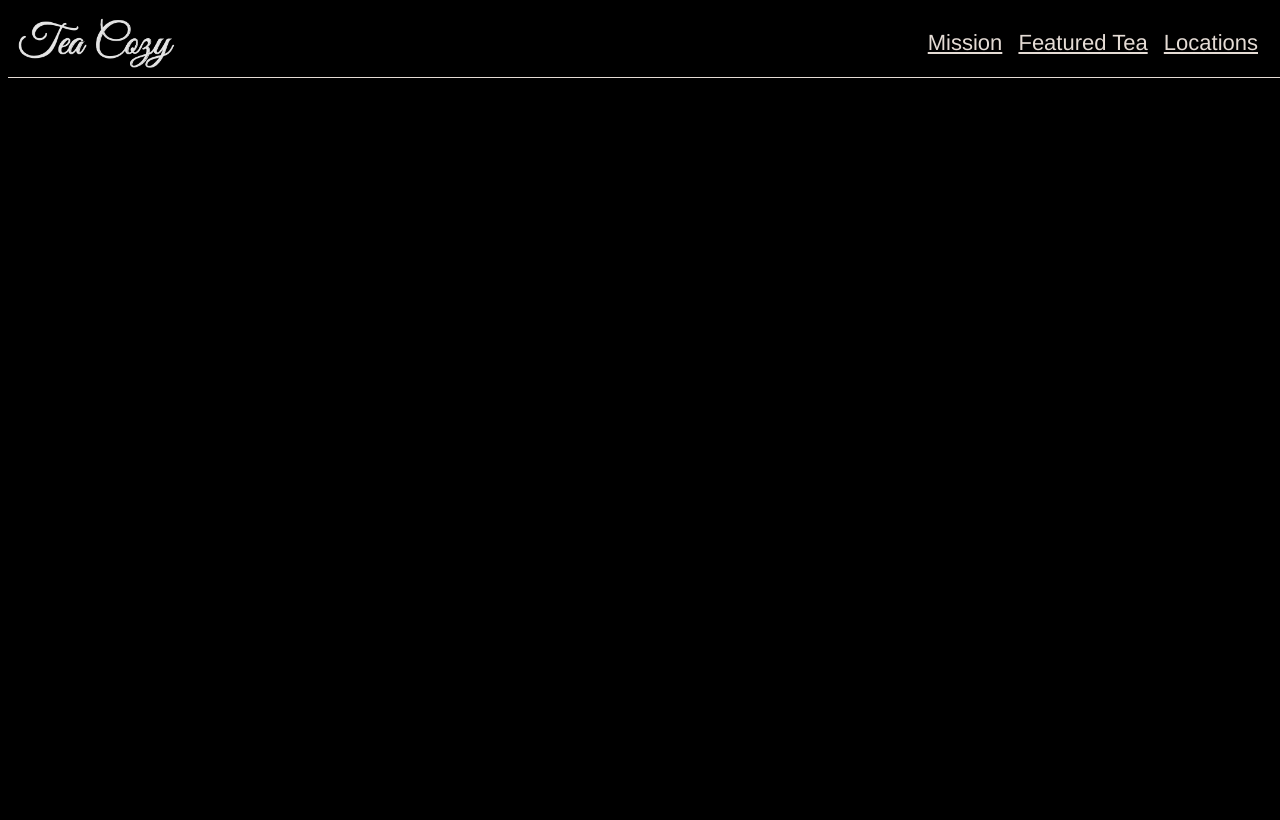
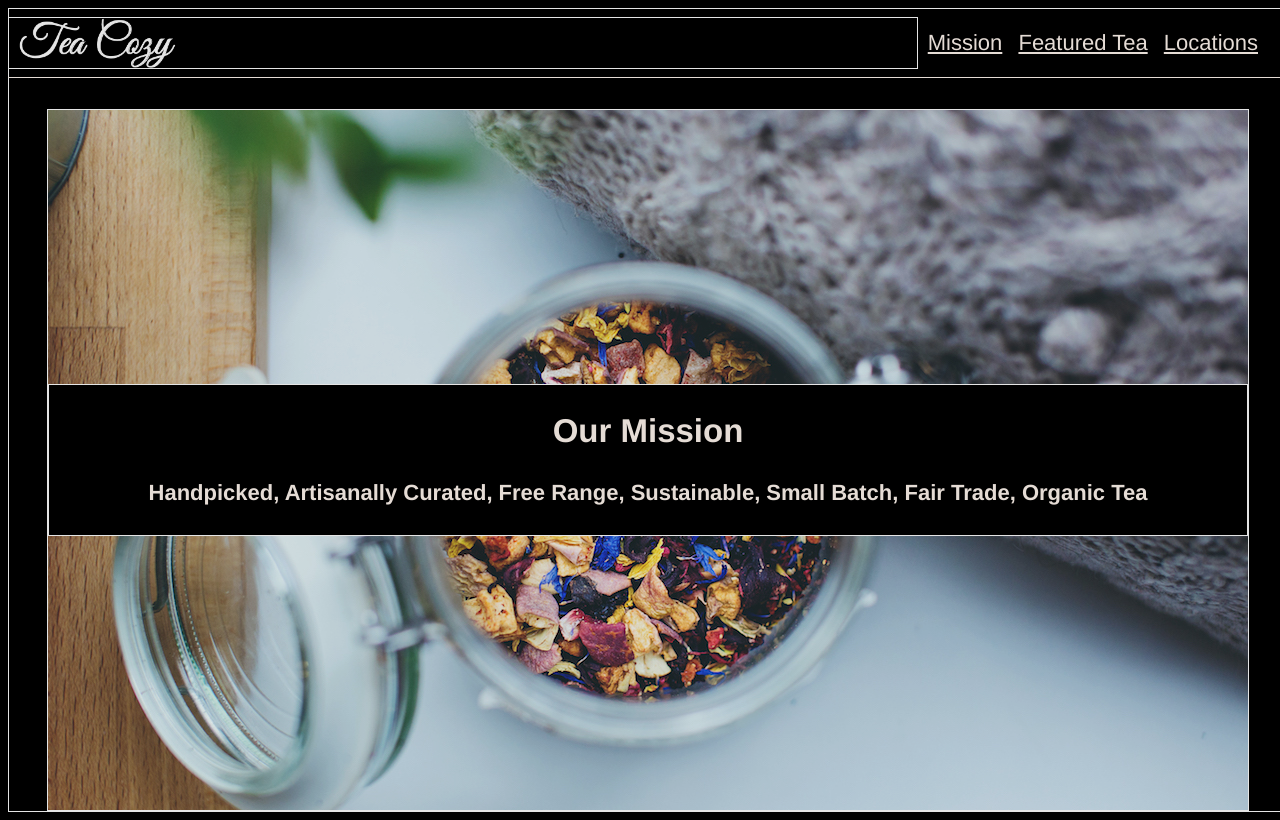
Before and after one commit to ryanlott168/teacozy, a plain HTML site: page index.html in a window 1280 px wide. Drawn offline with Linux system fonts and the light colour scheme.

Commit message:
Finished Mission section

```diff
--- a/index.html
+++ b/index.html
@@ -19,5 +19,24 @@
           <span><a href="#">Locations</a></span>
       </nav>
     </header>
+
+    <!-- Main Content -->
+
+    <div class="main-content">
+
+      <!-- Main - Mission -->
+
+      <div class="mission">
+        <div class="text-content">
+          <h2>Our Mission</h2>
+          <h4>Handpicked, Artisanally Curated, Free Range, Sustainable, Small
+          Batch, Fair Trade, Organic Tea</h4>
+        </div>
+      </div>
+
+      <!-- Main - Tea of Month -->
+
+
+    </div>
   </body>
 </html>
--- a/resources/css/style.css
+++ b/resources/css/style.css
@@ -18,10 +18,7 @@ header {
   align-items: center;
   width: 100%;
   position: fixed;
-}
-
-header nav {
-  padding-right: 30px;
+  z-index: 1;
 }
 
 .logo {
@@ -34,10 +31,41 @@ header nav {
   height: 50px;
 }
 
-nav span {
+header nav {
+  padding-right: 30px;
+}
+
+header nav span {
   margin-left: 10px;
 }
 
-nav a {
+header nav a {
   color: seashell;
 }
+
+/* Main Content */
+
+div {
+  border: white 1px solid;
+}
+
+.main-content {
+  padding-top: 100px;
+  display: flex;
+  justify-content: center;
+}
+
+.mission {
+  display: flex;
+  align-items: center;
+  justify-content: center;
+  text-align: center;
+  background-image: url(../images/img-mission-background.jpg);
+  width: 1200px;
+  height: 700px;
+}
+
+.mission .text-content {
+  width: 100%;
+  background-color: black;
+}
```
